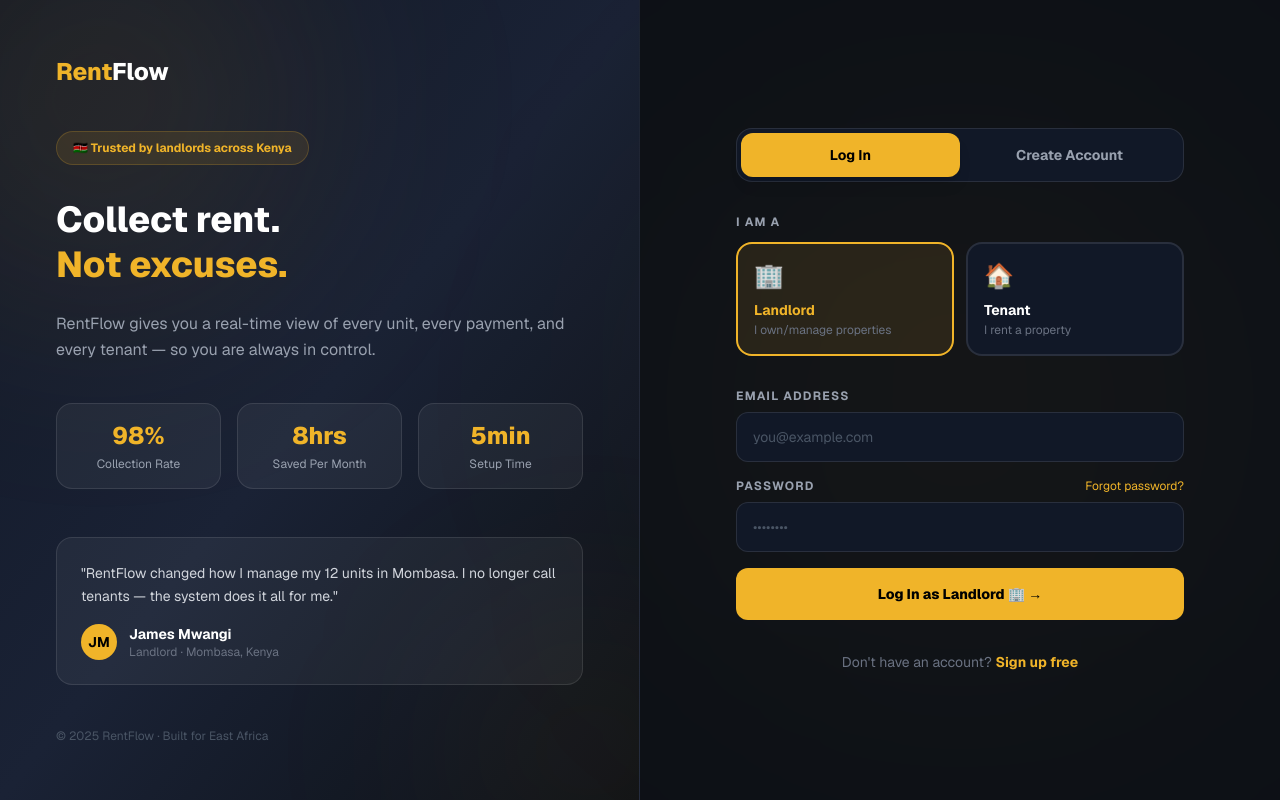
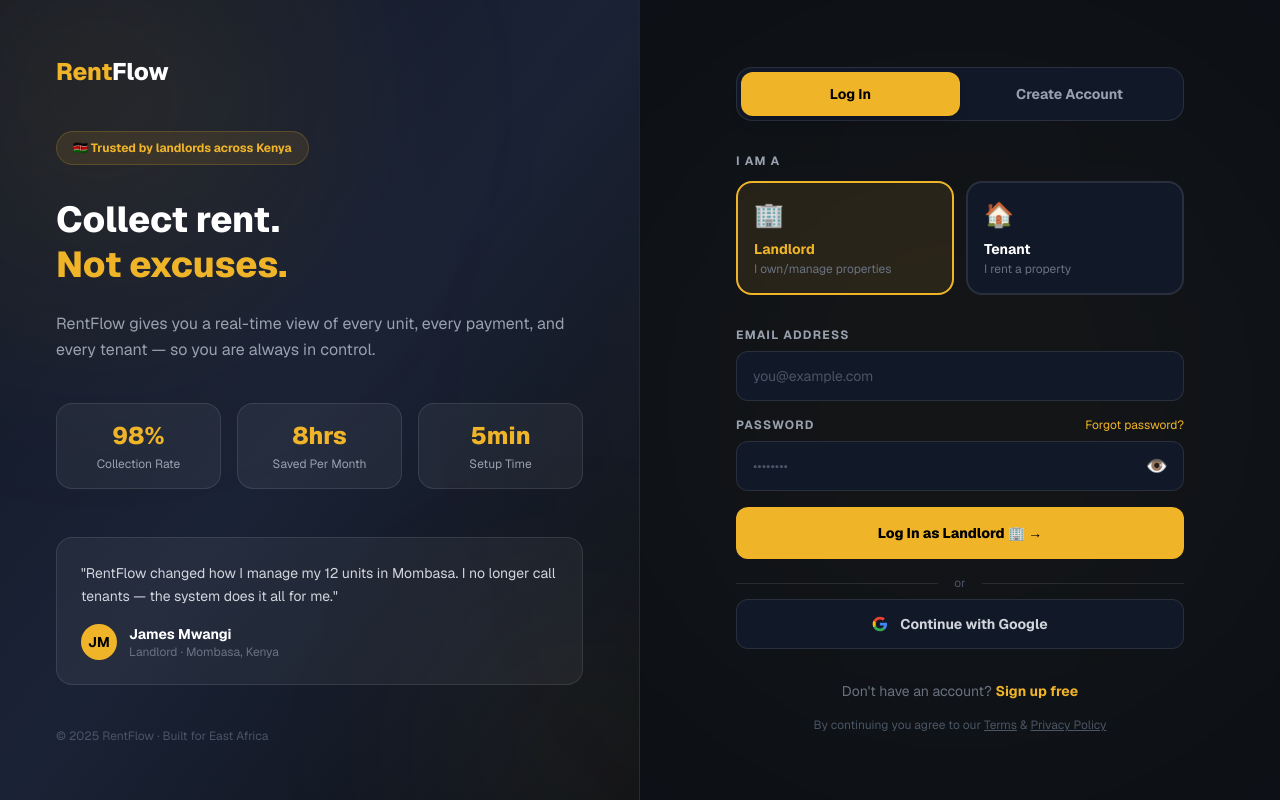
Before and after one commit to bundoxb-art/rentflow, a Next.js app: page /auth in a window 1280 px wide. Built offline with nearby package versions, Linux system fonts and the light colour scheme.

Commit message:
Auto redirect after signup, show/hide password, password strength

```diff
--- a/src/app/auth/page.js
+++ b/src/app/auth/page.js
@@ -15,6 +15,7 @@ export default function AuthPage() {
   const [form, setForm] = useState({ name: "", email: "", phone: "", password: "" });
   const [loading, setLoading] = useState(false);
   const [error, setError] = useState("");
+  const [showPassword, setShowPassword] = useState(false);
   const router = useRouter();
 
   const handle = (e) => setForm({ ...form, [e.target.name]: e.target.value });
@@ -24,6 +25,12 @@ export default function AuthPage() {
     setError("");
 
     if (mode === "signup") {
+      // Validate fields
+      if (!form.name) { setError("Please enter your full name"); setLoading(false); return; }
+      if (!form.email) { setError("Please enter your email"); setLoading(false); return; }
+      if (!form.password) { setError("Please enter a password"); setLoading(false); return; }
+      if (form.password.length < 6) { setError("Password must be at least 6 characters"); setLoading(false); return; }
+
       const { data, error } = await supabase.auth.signUp({
         email: form.email,
         password: form.password,
@@ -35,17 +42,39 @@ export default function AuthPage() {
           }
         }
       });
-      if (error) {
-        setError(error.message);
-        setLoading(false);
+
+      if (error) { setError(error.message); setLoading(false); return; }
+
+      // ✅ Auto login after signup — go directly to dashboard!
+      if (data?.session) {
+        const destination = role === "landlord" ? "/dashboard" : "/tenant";
+        window.location.replace(destination);
         return;
       }
-      setError("✅ Account created! You can now log in.");
+
+      // If no session yet (email confirmation needed)
+      setError("✅ Account created! Logging you in...");
+
+      // Try to login immediately
+      const { data: loginData, error: loginError } = await supabase.auth.signInWithPassword({
+        email: form.email,
+        password: form.password,
+      });
+
+      if (loginData?.session) {
+        const destination = role === "landlord" ? "/dashboard" : "/tenant";
+        window.location.replace(destination);
+        return;
+      }
+
       setLoading(false);
       return;
     }
 
     if (mode === "login") {
+      if (!form.email) { setError("Please enter your email"); setLoading(false); return; }
+      if (!form.password) { setError("Please enter your password"); setLoading(false); return; }
+
       const { data, error } = await supabase.auth.signInWithPassword({
         email: form.email,
         password: form.password,
@@ -58,12 +87,6 @@ export default function AuthPage() {
       }
 
       if (data?.session) {
-        // Store session manually for mobile compatibility
-        try {
-          localStorage.setItem('supabase_session', JSON.stringify(data.session));
-        } catch(e) {}
-
-        // Use replace for mobile compatibility
         const destination = role === "landlord" ? "/dashboard" : "/tenant";
         window.location.replace(destination);
         return;
@@ -107,7 +130,7 @@ export default function AuthPage() {
           </div>
           <div className="bg-white/5 border border-white/10 rounded-2xl p-6">
             <p className="text-gray-300 text-sm leading-relaxed mb-4">
-              "RentFlow changed how I manage my 12 units in Mombasa. I no longer call tenants — the system does it all for me."
+              &quot;RentFlow changed how I manage my 12 units in Mombasa. I no longer call tenants — the system does it all for me.&quot;
             </p>
             <div className="flex items-center gap-3">
               <div className="w-9 h-9 rounded-full bg-[#f0b429] flex items-center justify-center text-black font-bold text-sm">JM</div>
@@ -126,11 +149,12 @@ export default function AuthPage() {
         <div className="absolute top-1/2 left-1/2 -translate-x-1/2 -translate-y-1/2 w-[500px] h-[500px] bg-[#f0b429]/5 rounded-full blur-[150px] pointer-events-none" />
         <div className="w-full max-w-md relative z-10">
 
+          {/* Mobile Logo */}
           <div className="lg:hidden text-2xl font-extrabold text-[#f0b429] mb-8 text-center">
             Rent<span className="text-white">Flow</span>
           </div>
 
-          {/* Toggle */}
+          {/* Toggle Login / Signup */}
           <div className="bg-[#111827] border border-white/10 rounded-2xl p-1 flex mb-8">
             {["login", "signup"].map((m) => (
               <button key={m} onClick={() => { setMode(m); setError(""); }}
@@ -158,46 +182,101 @@ export default function AuthPage() {
             </div>
           </div>
 
-          {/* Form */}
+          {/* Form Fields */}
           <div className="space-y-4">
             {mode === "signup" && (
               <div>
                 <label className="text-xs text-gray-400 font-bold uppercase tracking-widest block mb-2">Full Name</label>
-                <input name="name" value={form.name} onChange={handle} placeholder="e.g. James Mwangi"
+                <input name="name" value={form.name} onChange={handle}
+                  placeholder="e.g. James Mwangi"
                   className="w-full bg-[#111827] border border-white/10 rounded-xl px-4 py-3.5 text-white text-sm placeholder-gray-600 focus:outline-none focus:border-[#f0b429] transition" />
               </div>
             )}
+
             <div>
               <label className="text-xs text-gray-400 font-bold uppercase tracking-widest block mb-2">Email Address</label>
-              <input name="email" value={form.email} onChange={handle} placeholder="you@example.com"
+              <input name="email" value={form.email} onChange={handle}
+                placeholder="you@example.com" type="email"
                 className="w-full bg-[#111827] border border-white/10 rounded-xl px-4 py-3.5 text-white text-sm placeholder-gray-600 focus:outline-none focus:border-[#f0b429] transition" />
             </div>
+
             {mode === "signup" && (
               <div>
                 <label className="text-xs text-gray-400 font-bold uppercase tracking-widest block mb-2">Phone Number</label>
                 <div className="flex gap-2">
                   <div className="bg-[#111827] border border-white/10 rounded-xl px-4 py-3.5 text-gray-400 text-sm flex items-center">🇰🇪 +254</div>
-                  <input name="phone" value={form.phone} onChange={handle} placeholder="712 345 678"
+                  <input name="phone" value={form.phone} onChange={handle}
+                    placeholder="712 345 678"
                     className="flex-1 bg-[#111827] border border-white/10 rounded-xl px-4 py-3.5 text-white text-sm placeholder-gray-600 focus:outline-none focus:border-[#f0b429] transition" />
                 </div>
               </div>
             )}
+
+            {/* Password with Show/Hide */}
             <div>
               <div className="flex justify-between items-center mb-2">
                 <label className="text-xs text-gray-400 font-bold uppercase tracking-widest">Password</label>
-                {mode === "login" && <Link href="/forgot-password" className="text-xs text-[#f0b429] hover:underline">Forgot password?</Link>}
+                {mode === "login" && (
+                  <Link href="/forgot-password" className="text-xs text-[#f0b429] hover:underline">
+                    Forgot password?
+                  </Link>
+                )}
               </div>
-              <input name="password" type="password" value={form.password} onChange={handle} placeholder="••••••••"
-                className="w-full bg-[#111827] border border-white/10 rounded-xl px-4 py-3.5 text-white text-sm placeholder-gray-600 focus:outline-none focus:border-[#f0b429] transition" />
+              <div className="relative">
+                <input
+                  name="password"
+                  type={showPassword ? "text" : "password"}
+                  value={form.password}
+                  onChange={handle}
+                  placeholder="••••••••"
+                  className="w-full bg-[#111827] border border-white/10 rounded-xl px-4 py-3.5 pr-12 text-white text-sm placeholder-gray-600 focus:outline-none focus:border-[#f0b429] transition"
+                />
+                {/* Show/Hide Password Button */}
+                <button
+                  type="button"
+                  onClick={() => setShowPassword(!showPassword)}
+                  className="absolute right-4 top-1/2 -translate-y-1/2 text-gray-500 hover:text-gray-300 transition text-lg"
+                >
+                  {showPassword ? "🙈" : "👁️"}
+                </button>
+              </div>
+              {/* Password strength indicator for signup */}
+              {mode === "signup" && form.password && (
+                <div className="mt-2">
+                  <div className="flex gap-1">
+                    {[1,2,3,4].map(i => (
+                      <div key={i} className={`h-1 flex-1 rounded-full transition-all ${
+                        form.password.length >= i * 3
+                          ? i <= 1 ? "bg-red-400"
+                          : i <= 2 ? "bg-yellow-400"
+                          : i <= 3 ? "bg-blue-400"
+                          : "bg-green-400"
+                          : "bg-white/10"
+                      }`} />
+                    ))}
+                  </div>
+                  <div className="text-xs text-gray-500 mt-1">
+                    {form.password.length < 3 ? "Too short" :
+                     form.password.length < 6 ? "Weak" :
+                     form.password.length < 9 ? "Good" :
+                     form.password.length < 12 ? "Strong" : "Very Strong! 💪"}
+                  </div>
+                </div>
+              )}
             </div>
 
             {/* Error/Success Message */}
             {error && (
-              <div className={`p-3 rounded-xl text-sm font-bold ${error.startsWith("✅") ? "bg-green-400/10 text-green-400 border border-green-400/20" : "bg-red-400/10 text-red-400 border border-red-400/20"}`}>
+              <div className={`p-3 rounded-xl text-sm font-bold ${
+                error.startsWith("✅")
+                  ? "bg-green-400/10 text-green-400 border border-green-400/20"
+                  : "bg-red-400/10 text-red-400 border border-red-400/20"
+              }`}>
                 {error}
               </div>
             )}
 
+            {/* Submit Button */}
             <button onClick={submit} disabled={loading}
               className="w-full bg-[#f0b429] text-black font-extrabold py-4 rounded-xl text-sm hover:opacity-90 transition-all duration-200 mt-2 flex items-center justify-center gap-2 disabled:opacity-70">
               {loading ? (
@@ -206,18 +285,46 @@ export default function AuthPage() {
                     <circle className="opacity-25" cx="12" cy="12" r="10" stroke="currentColor" strokeWidth="4"/>
                     <path className="opacity-75" fill="currentColor" d="M4 12a8 8 0 018-8v8z"/>
                   </svg>
-                  Please wait...
+                  {mode === "login" ? "Logging in..." : "Creating account..."}
                 </>
-              ) : mode === "login" ? `Log In as ${role === "landlord" ? "Landlord 🏢" : "Tenant 🏠"} →` : "Create My Account →"}
+              ) : mode === "login"
+                ? `Log In as ${role === "landlord" ? "Landlord 🏢" : "Tenant 🏠"} →`
+                : "Create Account & Continue →"
+              }
+            </button>
+
+            {/* Divider */}
+            <div className="flex items-center gap-4 my-2">
+              <div className="flex-1 h-px bg-white/10" />
+              <span className="text-gray-600 text-xs">or</span>
+              <div className="flex-1 h-px bg-white/10" />
+            </div>
+
+            {/* Google Button */}
+            <button className="w-full bg-[#111827] border border-white/10 rounded-xl py-3.5 text-sm text-gray-300 font-bold hover:border-white/20 hover:text-white transition flex items-center justify-center gap-3">
+              <svg className="w-4 h-4" viewBox="0 0 24 24">
+                <path fill="#4285F4" d="M22.56 12.25c0-.78-.07-1.53-.2-2.25H12v4.26h5.92c-.26 1.37-1.04 2.53-2.21 3.31v2.77h3.57c2.08-1.92 3.28-4.74 3.28-8.09z"/>
+                <path fill="#34A853" d="M12 23c2.97 0 5.46-.98 7.28-2.66l-3.57-2.77c-.98.66-2.23 1.06-3.71 1.06-2.86 0-5.29-1.93-6.16-4.53H2.18v2.84C3.99 20.53 7.7 23 12 23z"/>
+                <path fill="#FBBC05" d="M5.84 14.09c-.22-.66-.35-1.36-.35-2.09s.13-1.43.35-2.09V7.07H2.18C1.43 8.55 1 10.22 1 12s.43 3.45 1.18 4.93l3.66-2.84z"/>
+                <path fill="#EA4335" d="M12 5.38c1.62 0 3.06.56 4.21 1.64l3.15-3.15C17.45 2.09 14.97 1 12 1 7.7 1 3.99 3.47 2.18 7.07l3.66 2.84c.87-2.6 3.3-4.53 6.16-4.53z"/>
+              </svg>
+              Continue with Google
             </button>
           </div>
 
+          {/* Switch mode */}
           <p className="text-center text-gray-500 text-sm mt-8">
             {mode === "login" ? "Don't have an account? " : "Already have an account? "}
             <button onClick={() => { setMode(mode === "login" ? "signup" : "login"); setError(""); }}
               className="text-[#f0b429] font-bold hover:underline">
-              {mode === "login" ? "Sign up free" : "Log in"}
+              {mode === "login" ? "Sign up free" : "Log in instead"}
             </button>
+          </p>
+
+          <p className="text-center text-gray-600 text-xs mt-4">
+            By continuing you agree to our{" "}
+            <a href="#" className="hover:text-gray-400 underline">Terms</a> &{" "}
+            <a href="#" className="hover:text-gray-400 underline">Privacy Policy</a>
           </p>
         </div>
       </div>
```
